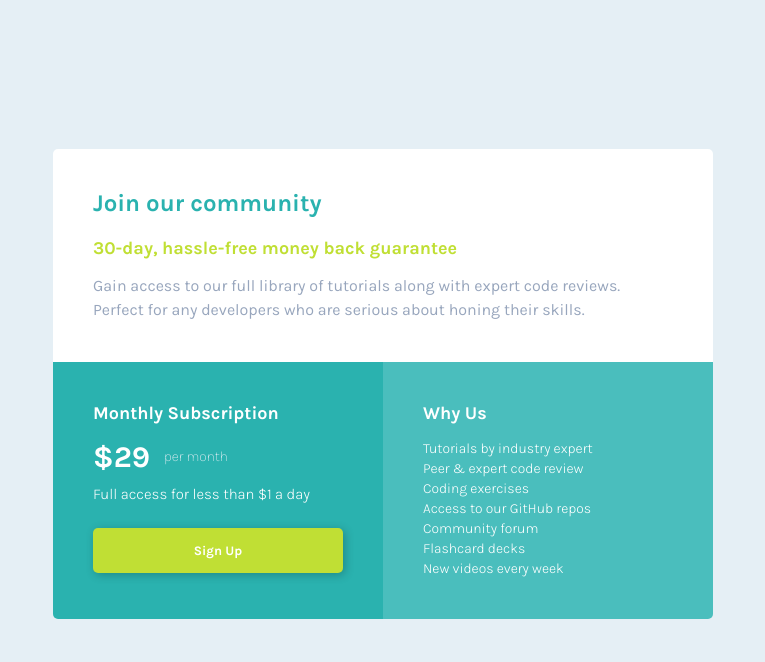
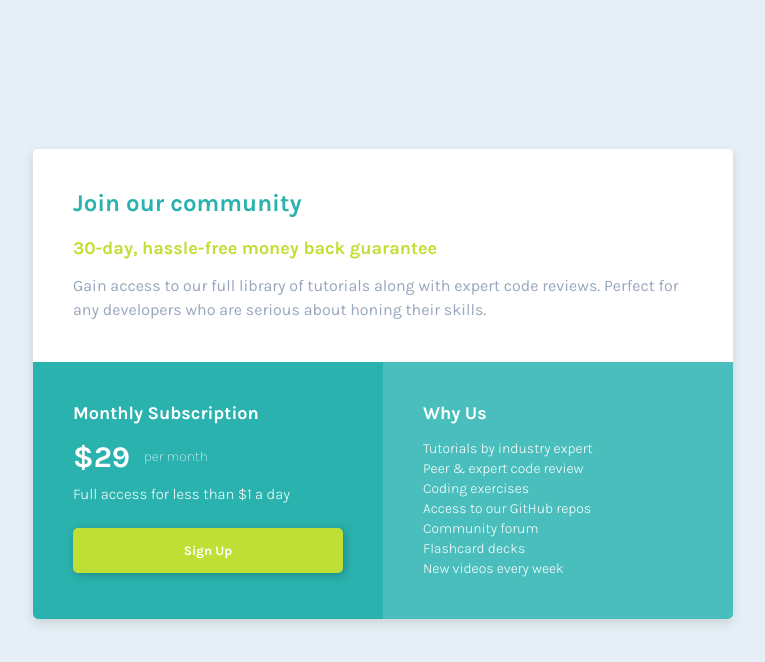
Before and after one commit to codebyveronica/single-price-grid-component, a plain HTML site: page index.html in a window 1536 px wide. Shown: the whole page, without its empty margins (385-1150 px from the left). Drawn offline with Linux system fonts and the light colour scheme.

Commit message:
update style and screenshots

```diff
--- a/styles/media-query.css
+++ b/styles/media-query.css
@@ -17,7 +17,9 @@
         grid-template-columns: repeat(2, 1fr);
 
         max-width: 700px;
-        margin: 0 auto;
+        margin: auto;
+
+        box-shadow: 0px 4px 10px rgba(0, 0, 0, 0.122);
 
         transform: translate(-50%, -50%);
     }
--- a/styles/style.css
+++ b/styles/style.css
@@ -25,9 +25,8 @@ body {
 }
 
 main {
-    max-width: 330px;
-    padding: 20px;
-    margin: 0 auto;
+    max-width: 300px;
+    margin: 20px auto;
 }
 
 section {
@@ -64,7 +63,7 @@ strong {
 
 h2 {
     color: white;
-    font-size: 16px;
+    font-size: 14px;
     margin-bottom: 15px;
 }
 
@@ -83,6 +82,7 @@ span {
 
 .subscription > p {
     color: white;
+    font-size: 15px;
     font-weight: 300;
     margin-top: 5px;
     margin-bottom: 25px;
@@ -95,7 +95,7 @@ button {
     font-weight: 700;
     font-size: 13px;
     width: 100%;
-    padding: 10px;
+    padding: 13px;
     border: none;
     border-radius: 5px;
     box-shadow: 2px 2px 10px rgba(0, 0, 0, 0.236);
```
Also changed, not shown: screenshot-desktop.png, screenshot-mobile.png.
